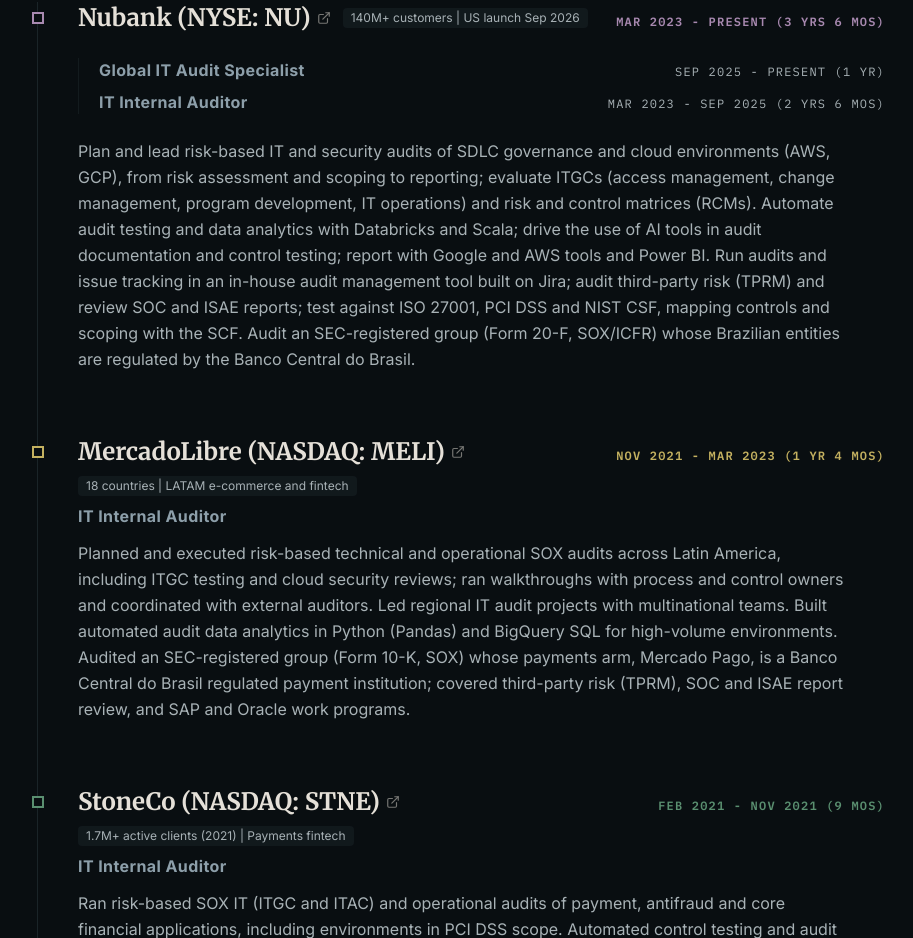
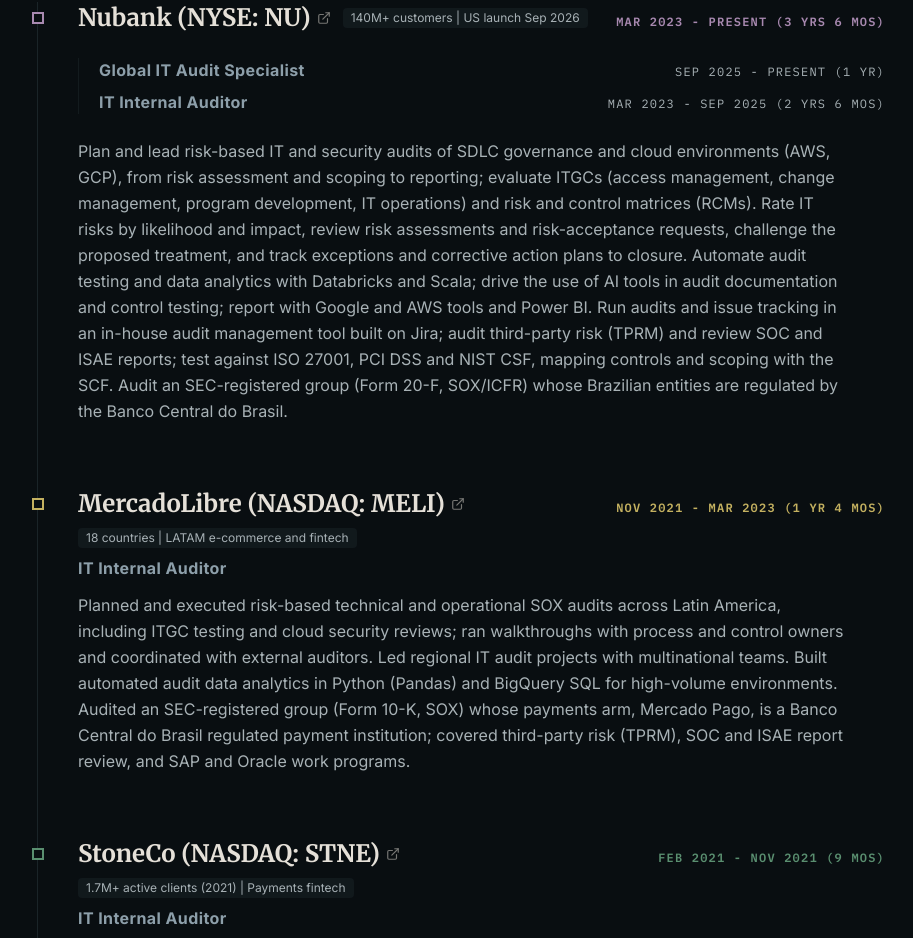
Before and after one commit to tvobrachini/tvobrachini.github.io, a React (Vite) app: page / in a window 1280 px wide. Shown: the part 1279-2217 px from the top of the page, without its empty margins (179-1092 px from the left). Built offline with nearby package versions, Linux system fonts and the light colour scheme.

Commit message:
Add risk assessment and risk-acceptance review to the Nubank role (site and CVs) (#27)
Co-authored-by: Claude Sonnet 5.5 <noreply@anthropic.com>

```diff
--- a/src/data/portfolio.ts
+++ b/src/data/portfolio.ts
@@ -125,7 +125,7 @@ export const experiences: ExperienceItem[] = [
       },
     ],
     description:
-      'Plan and lead risk-based IT and security audits of SDLC governance and cloud environments (AWS, GCP), from risk assessment and scoping to reporting; evaluate ITGCs (access management, change management, program development, IT operations) and risk and control matrices (RCMs). Automate audit testing and data analytics with Databricks and Scala; drive the use of AI tools in audit documentation and control testing; report with Google and AWS tools and Power BI. Run audits and issue tracking in an in-house audit management tool built on Jira; audit third-party risk (TPRM) and review SOC and ISAE reports; test against ISO 27001, PCI DSS and NIST CSF, mapping controls and scoping with the SCF. Audit an SEC-registered group (Form 20-F, SOX/ICFR) whose Brazilian entities are regulated by the Banco Central do Brasil.',
+      'Plan and lead risk-based IT and security audits of SDLC governance and cloud environments (AWS, GCP), from risk assessment and scoping to reporting; evaluate ITGCs (access management, change management, program development, IT operations) and risk and control matrices (RCMs). Rate IT risks by likelihood and impact, review risk assessments and risk-acceptance requests, challenge the proposed treatment, and track exceptions and corrective action plans to closure. Automate audit testing and data analytics with Databricks and Scala; drive the use of AI tools in audit documentation and control testing; report with Google and AWS tools and Power BI. Run audits and issue tracking in an in-house audit management tool built on Jira; audit third-party risk (TPRM) and review SOC and ISAE reports; test against ISO 27001, PCI DSS and NIST CSF, mapping controls and scoping with the SCF. Audit an SEC-registered group (Form 20-F, SOX/ICFR) whose Brazilian entities are regulated by the Banco Central do Brasil.',
   },
   {
     company: 'MercadoLibre (NASDAQ: MELI)',
```
Also changed, not shown: 2 other files (tests, documents, lock files or other folders).
